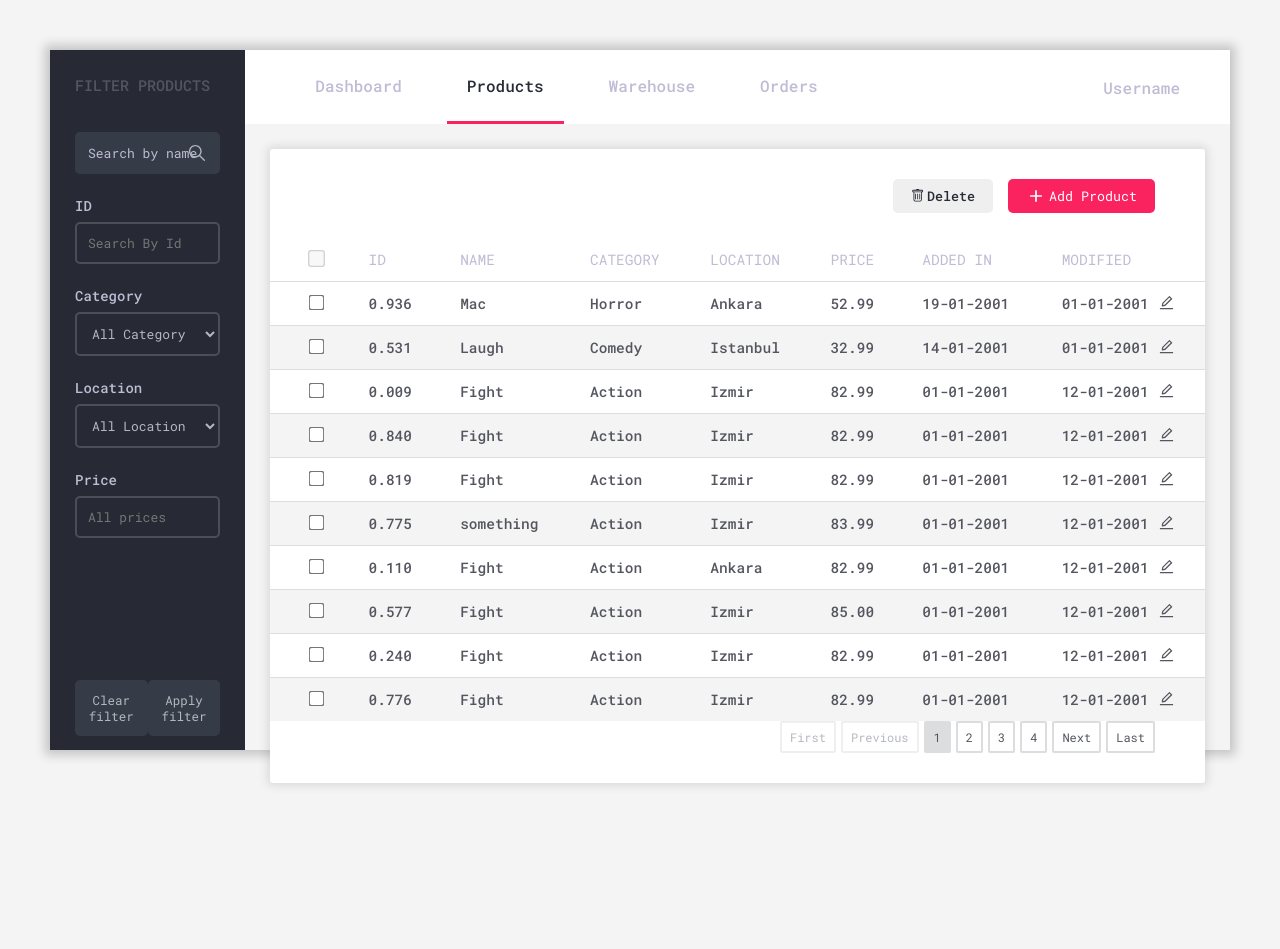
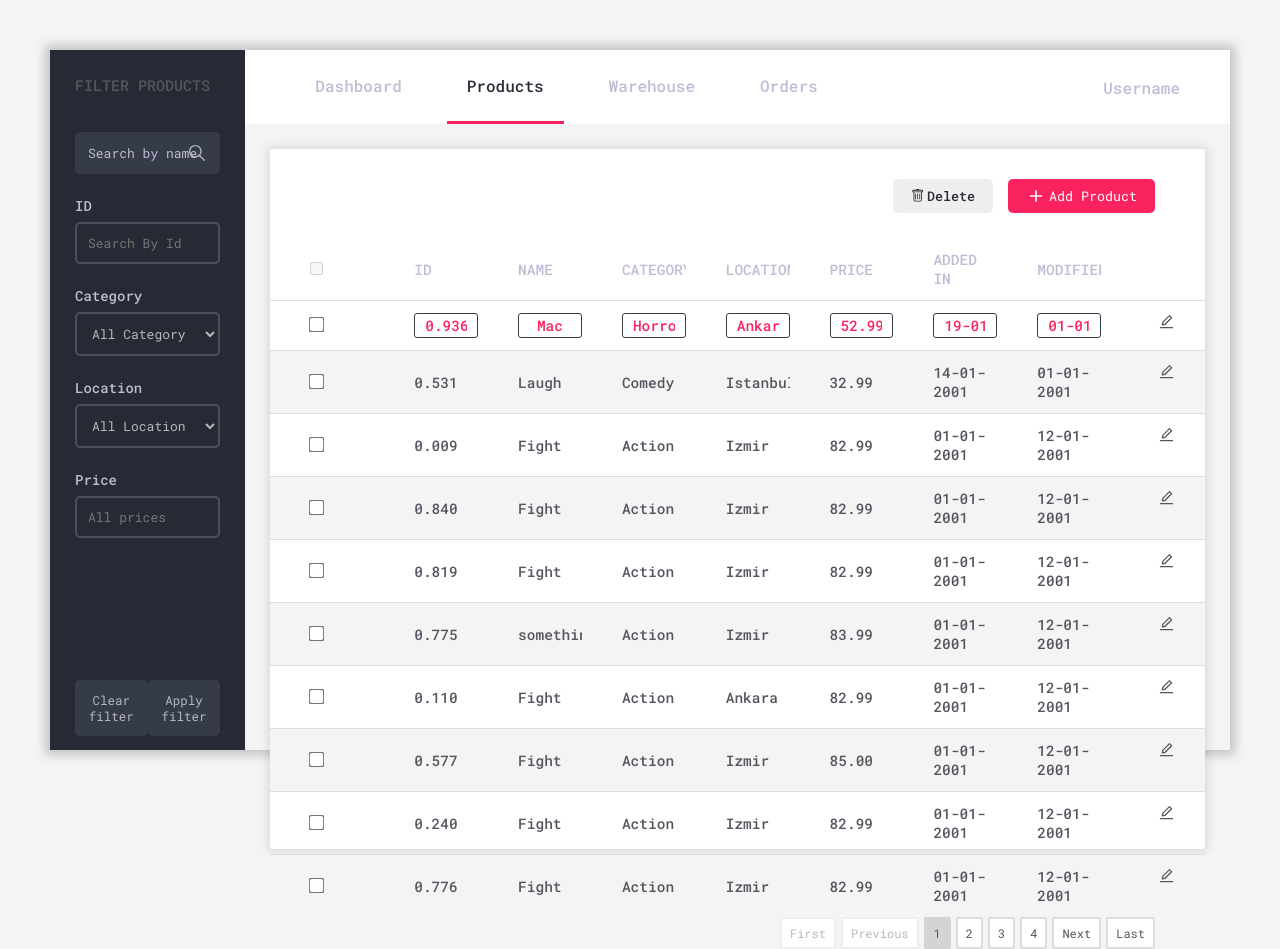
Before and after one commit to FROSTWOLFF/Inventory-Management-System, a React (Create React App) app in the folder client/: page / in a window 1280 px wide. Both pictures are taken after a click on the icon 1166 px from the left and 302 px from the top of the page. Before the commit the page ends 800 px from the top, so only its background shows below. Built offline with nearby package versions, Linux system fonts and the light colour scheme; the HTML template or start-up script is replaced by a standard one.

Commit message:
Styled the table a bit

```diff
--- a/client/src/components/products/ProductTable/Product.jsx
+++ b/client/src/components/products/ProductTable/Product.jsx
@@ -1,13 +1,19 @@
-import React, { useContext } from 'react';
+import React, { useContext, useState } from 'react';
 import ProductContext from '../../../store/product-context';
 import classes from './Product.module.css';
 import { AiOutlineEdit } from 'react-icons/ai';
 
 function Product({ data }) {
+  const [isEditMode, setIsEditMode] = useState(false);
   const productCtx = useContext(ProductContext);
+  const dataKeys = Object.keys(data);
 
   const changeHandler = () => {
     productCtx.productSelectHandler(data.id);
+  };
+
+  const iconClickHandler = () => {
+    setIsEditMode(!isEditMode);
   };
 
   return (
@@ -15,15 +21,30 @@ function Product({ data }) {
       <td>
         <input id={data.id} className={classes.checkbox} type="checkbox" onChange={changeHandler} />
       </td>
-      <td>{data.id}</td>
-      <td>{data.name}</td>
-      <td>{data.category}</td>
-      <td>{data.location}</td>
-      <td>{data.price}</td>
-      <td>{data.addedIn}</td>
-      <td>{data.modified}</td>
-      <td className={classes.iconContainer}>
-        <AiOutlineEdit size={17} className={classes.editIcon} />
+      {isEditMode && (
+        <>
+          {dataKeys.map(key => (
+            <td>
+              <input
+                key={data[key]}
+                className={classes.editInput}
+                type="text"
+                defaultValue={data[key]}
+              />
+            </td>
+          ))}
+        </>
+      )}
+      {!isEditMode && (
+        <>
+          {dataKeys.map(key => (
+            <td key={data[key]}>{data[key]}</td>
+          ))}
+        </>
+      )}
+
+      <td>
+        <AiOutlineEdit size={17} className={classes.editIcon} onClick={iconClickHandler} />
       </td>
     </tr>
   );
--- a/client/src/components/products/ProductTable/Product.module.css
+++ b/client/src/components/products/ProductTable/Product.module.css
@@ -7,8 +7,19 @@
   position: relative;
 }
 
-.iconContainer {
-  padding: 0;
+.tableRow .editInput {
+  color: var(--c-primary);
+
+  width: 100%;
+
+  padding: 0.2rem 1rem;
+  text-align: center;
+  border: 1px solid var(--c-bg-400);
+  border-radius: 0.3rem;
+
+  font-size: inherit;
+  font-family: inherit;
+  font-weight: inherit;
 }
 
 .editIcon {
--- a/client/src/components/products/ProductTable/ProductTable.module.css
+++ b/client/src/components/products/ProductTable/ProductTable.module.css
@@ -1,4 +1,7 @@
 .table {
+  width: 100%;
+  flex-basis: 80%;
+  table-layout: fixed;
   font-size: 1.45rem;
   border-collapse: collapse;
   margin: 2.5rem 0 auto 0;
@@ -15,6 +18,7 @@
 }
 
 .table tbody tr {
+  height: 5rem;
   border-top: 1px solid #ddd;
 }
 
@@ -22,6 +26,8 @@
   background-color: var(--c-bg-200);
 }
 
-.table td {
+.table td,
+th {
+  overflow: hidden;
   padding: 1.2rem 0 1.2rem 4rem;
 }
--- a/client/src/components/products/ProductTable/TableHead.jsx
+++ b/client/src/components/products/ProductTable/TableHead.jsx
@@ -5,11 +5,11 @@ import classes from './TableHead.module.css';
 function TableHead({ data }) {
   return (
     <tr className={classes.tableHead}>
-      <td>
-        <input type="checkbox" className={input} disabled />
-      </td>
+      <th>
+        <input type="checkbox" disabled />
+      </th>
       {data.map(header => (
-        <td key={header}>{header}</td>
+        <th key={header}>{header}</th>
       ))}
     </tr>
   );
--- a/client/src/components/products/ProductTable/TableHead.module.css
+++ b/client/src/components/products/ProductTable/TableHead.module.css
@@ -1,4 +1,5 @@
-.tableHead td {
+.tableHead th {
+  font-weight: var(--fw-bold);
   user-select: none;
 }
 
```
